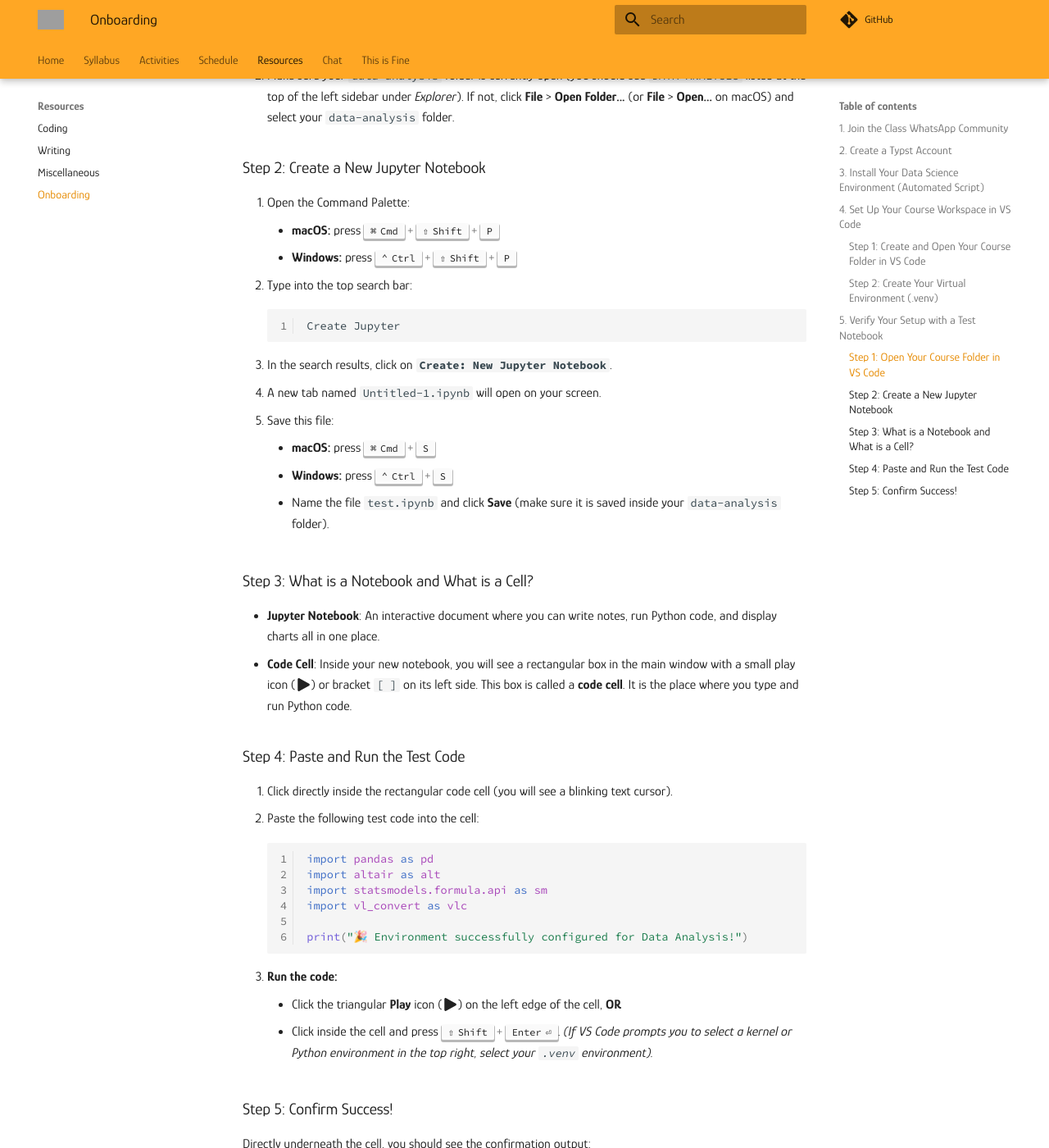
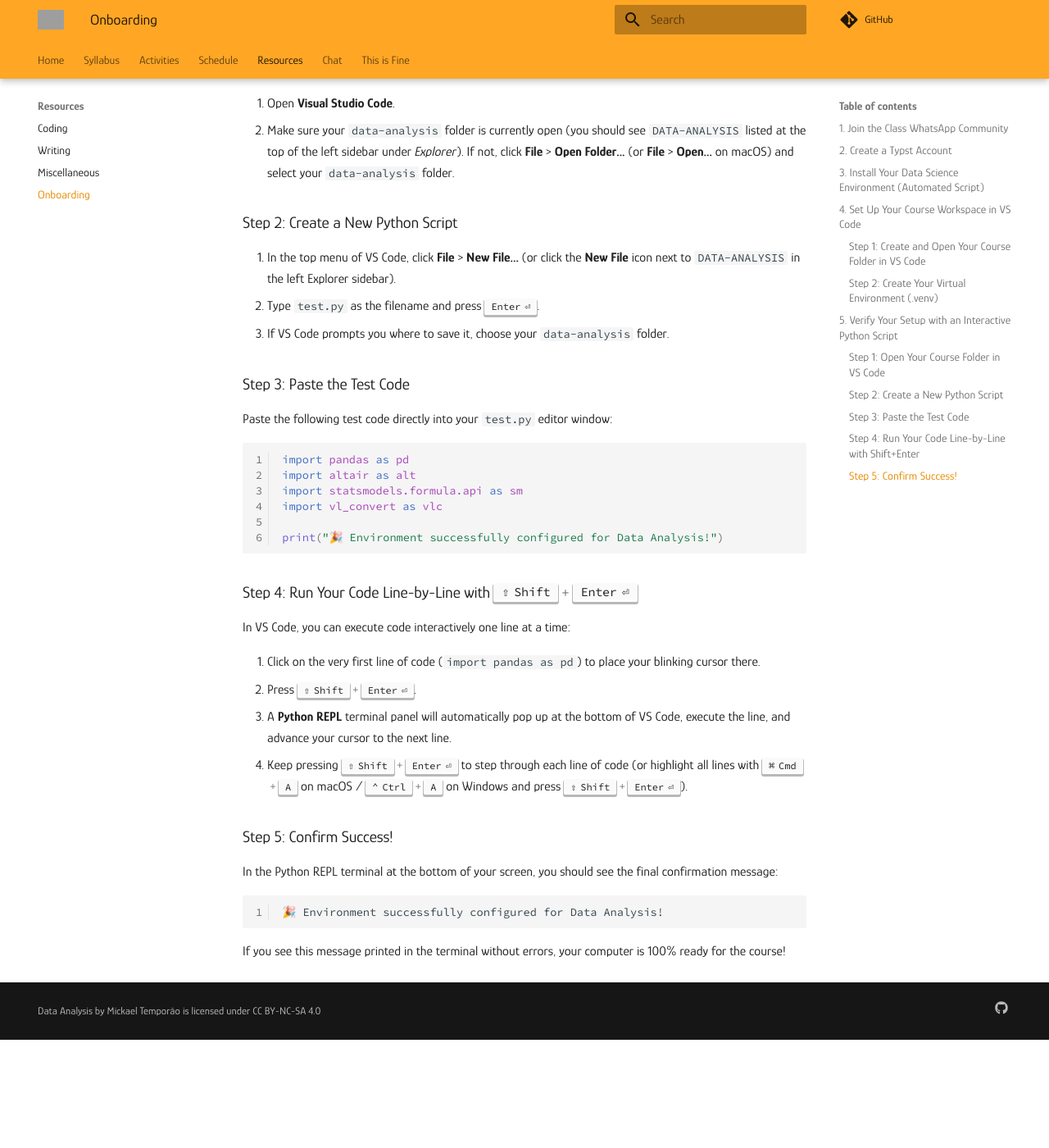
Before and after one commit to mickaeltemporao/data-analysis, an MkDocs documentation site: the page built from docs/resources/onboarding.md, in a window 1280 px wide and 1400 px high, scrolled down 2717 px. Shown: the whole window at 82% size. Built offline with MkDocs 1.6.1 and Material for MkDocs 9.7.7, drawn with Linux system fonts in a browser that asks for light colours; comment, search, counter and statistics services are not loaded; after the commit the page ends 3985 px from its top, so only the background shows below that; some of the changed text lies outside the part shown; grey boxes are pictures that could not be loaded.

Commit message:
transition course workflow to interactive Python scripts with Native REPL Smart Send

````diff
--- a/docs/resources/onboarding.md
+++ b/docs/resources/onboarding.md
@@ -118,7 +118,9 @@ In data science, a **virtual environment** keeps your course packages isolated a
 
 ---
 
-## 5. Verify Your Setup with a Test Notebook
+## 5. Verify Your Setup with an Interactive Python Script
+
+In this course, we work directly with clean Python script files (`.py`) and an interactive line-by-line execution workflow, paired with [**Typst**](https://typst.app/) for scientific writing.
 
 Let's test your environment to confirm that everything is working properly.
 
@@ -126,48 +128,36 @@ Let's test your environment to confirm that everything is working properly.
 1. Open **Visual Studio Code**.
 2. Make sure your `data-analysis` folder is currently open (you should see `DATA-ANALYSIS` listed at the top of the left sidebar under *Explorer*). If not, click **File** > **Open Folder...** (or **File** > **Open...** on macOS) and select your `data-analysis` folder.
 
-### Step 2: Create a New Jupyter Notebook
-1. Open the Command Palette:
-    - **macOS:** press ++cmd+shift+p++
-    - **Windows:** press ++ctrl+shift+p++
-2. Type into the top search bar:
-    ```text
-    Create Jupyter
-    ```
-3. In the search results, click on **`Create: New Jupyter Notebook`**.
-4. A new tab named `Untitled-1.ipynb` will open on your screen.
-5. Save this file:
-    - **macOS:** press ++cmd+s++
-    - **Windows:** press ++ctrl+s++
-    - Name the file `test.ipynb` and click **Save** (make sure it is saved inside your `data-analysis` folder).
+### Step 2: Create a New Python Script
+1. In the top menu of VS Code, click **File** > **New File...** (or click the **New File** icon next to `DATA-ANALYSIS` in the left Explorer sidebar).
+2. Type `test.py` as the filename and press ++enter++.
+3. If VS Code prompts you where to save it, choose your `data-analysis` folder.
 
-### Step 3: What is a Notebook and What is a Cell?
-- **Jupyter Notebook**: An interactive document where you can write notes, run Python code, and display charts all in one place.
-- **Code Cell**: Inside your new notebook, you will see a rectangular box in the main window with a small play icon (:fontawesome-solid-play:) or bracket `[ ]` on its left side. This box is called a **code cell**. It is the place where you type and run Python code.
+### Step 3: Paste the Test Code
+Paste the following test code directly into your `test.py` editor window:
 
-### Step 4: Paste and Run the Test Code
-1. Click directly inside the rectangular code cell (you will see a blinking text cursor).
-2. Paste the following test code into the cell:
+```python
+import pandas as pd
+import altair as alt
+import statsmodels.formula.api as sm
+import vl_convert as vlc
 
-    ```python
-    import pandas as pd
-    import altair as alt
-    import statsmodels.formula.api as sm
-    import vl_convert as vlc
+print("🎉 Environment successfully configured for Data Analysis!")
+```
 
-    print("🎉 Environment successfully configured for Data Analysis!")
-    ```
+### Step 4: Run Your Code Line-by-Line with ++shift+enter++
+In VS Code, you can execute code interactively one line at a time:
 
-3. **Run the code:**
-    - Click the triangular **Play** icon (:fontawesome-solid-play:) on the left edge of the cell, **OR**
-    - Click inside the cell and press ++shift+enter++.
-    *(If VS Code prompts you to select a kernel or Python environment in the top right, select your `.venv` environment).*
+1. Click on the very first line of code (`import pandas as pd`) to place your blinking cursor there.
+2. Press ++shift+enter++.
+3. A **Python REPL** terminal panel will automatically pop up at the bottom of VS Code, execute the line, and advance your cursor to the next line.
+4. Keep pressing ++shift+enter++ to step through each line of code (or highlight all lines with ++cmd+a++ on macOS / ++ctrl+a++ on Windows and press ++shift+enter++).
 
 ### Step 5: Confirm Success!
-Directly underneath the cell, you should see the confirmation output:
+In the Python REPL terminal at the bottom of your screen, you should see the final confirmation message:
 
 ```text
 🎉 Environment successfully configured for Data Analysis!
 ```
 
-A green checkmark will also appear next to the cell. If you see this message without any errors, your computer is 100% ready for the course!
+If you see this message printed in the terminal without errors, your computer is 100% ready for the course!
````
Also changed, not shown: AGENTS.md (+3 -3 lines), docs/syllabus.md (+1 -1 lines), 4 other files.
